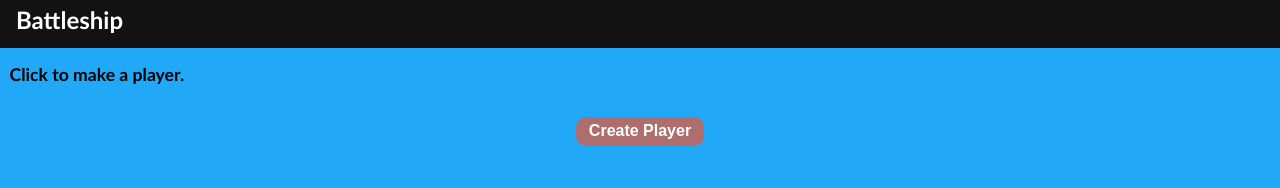
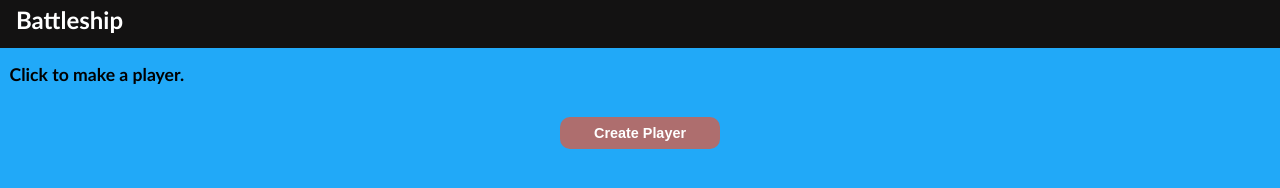
Before and after one commit to deet28/Battleship, a website built with webpack: page src/index.html in a window 1280 px wide. Built offline with nearby package versions, Linux system fonts and the light colour scheme.

Commit message:
Update style.css

```diff
--- a/src/styles/style.css
+++ b/src/styles/style.css
@@ -11,7 +11,6 @@ body{
 }
 button{
   font-weight:600;
-  /* background-color: rgb(110, 113, 255); */
   background-color: rgb(174, 110, 110);
   color: white;
   width:6em;
@@ -100,8 +99,9 @@ input{
   align-items:center;
 }
 .make-player{
-  width:8em;
-  height:1.8em;
+  width:10rem;
+  height:2rem;
+  font-size:0.9rem;
 }
 .submit{
   width:8em;
```
